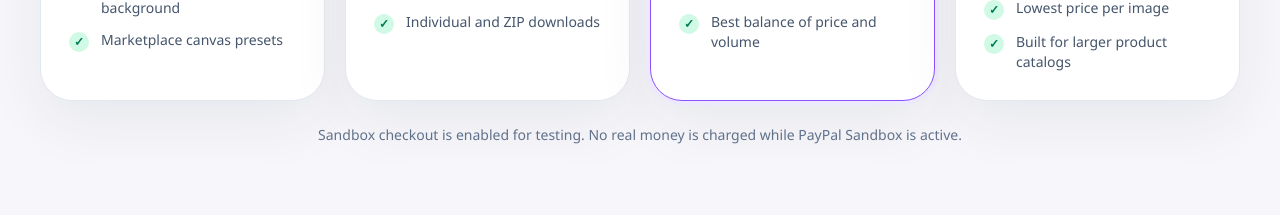
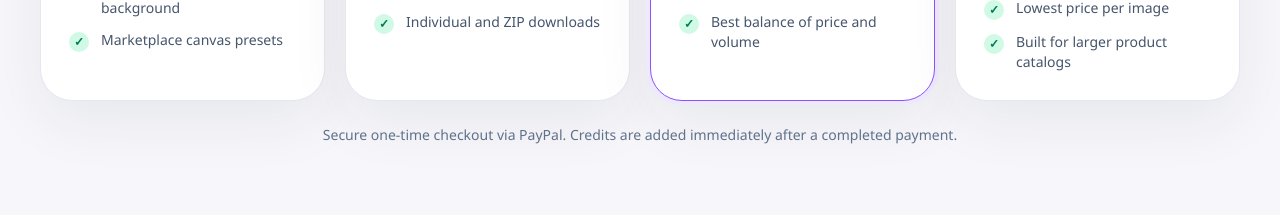
Before and after one commit to midMoonNight/image-background-remover, a Next.js app: page /pricing in a window 1280 px wide. Shown: the part 1020-1235 px from the top of the page. Built offline with nearby package versions, Linux system fonts and the light colour scheme; no server answers.

Commit message:
Switch PayPal checkout to live

```diff
--- a/app/pricing/page.tsx
+++ b/app/pricing/page.tsx
@@ -87,7 +87,7 @@ export default function PricingPage() {
             </article>
           ))}
         </div>
-        <p className="mt-6 text-center text-sm text-slate-500">Sandbox checkout is enabled for testing. No real money is charged while PayPal Sandbox is active.</p>
+        <p className="mt-6 text-center text-sm text-slate-500">Secure one-time checkout via PayPal. Credits are added immediately after a completed payment.</p>
       </section>
 
       <section className="bg-slate-950 py-20 text-white noise-grid">
```
Also changed, not shown: 1 other file (tests, documents, lock files or other folders).
